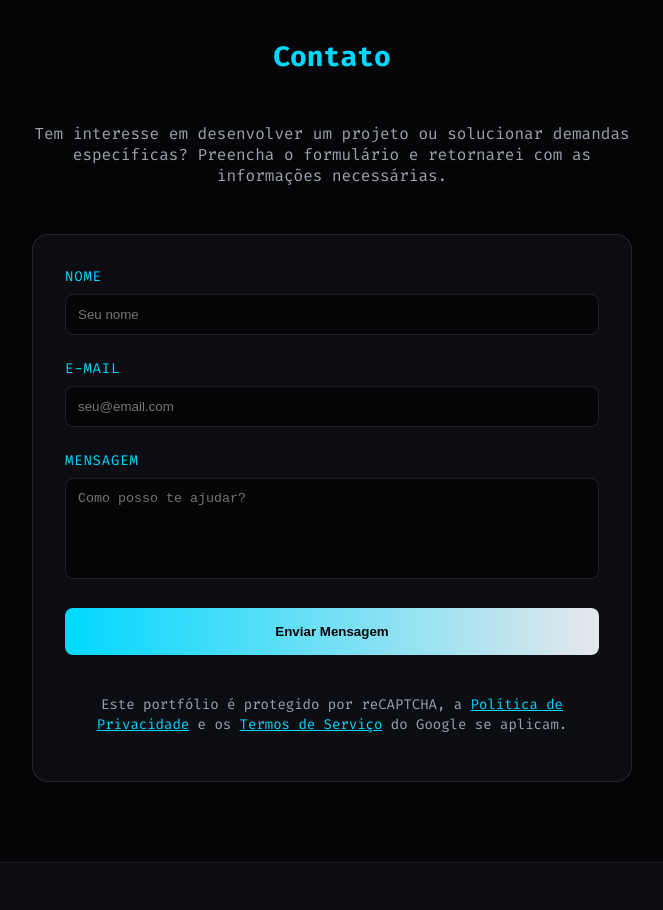
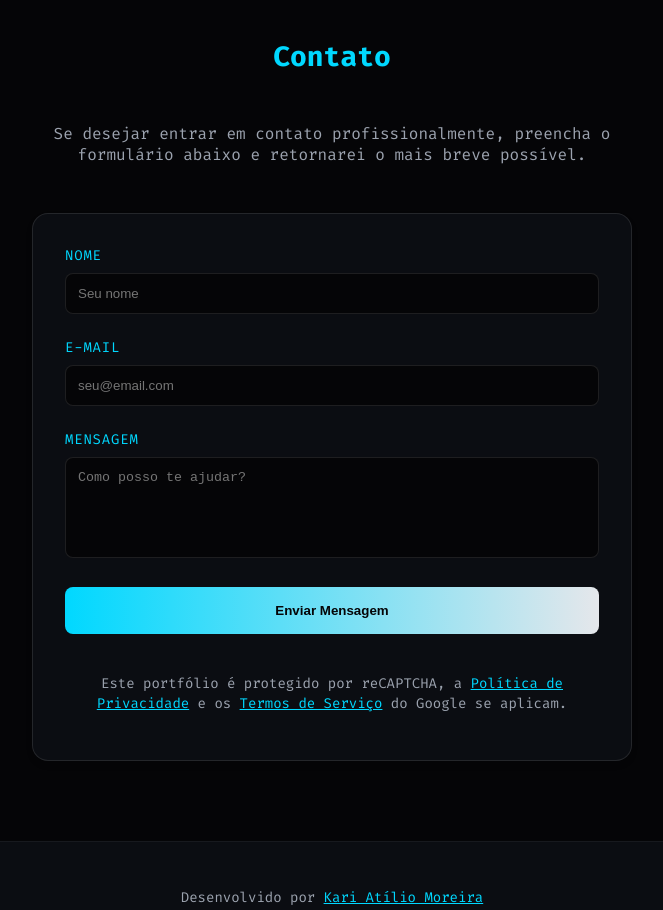
Before and after one commit to karimoreira/meu-portifolio, a React (Vite) app: page / in a window 1280 px wide. Shown: the part 3700-4610 px from the top of the page, without its empty margins (308-971 px from the left). Built offline with nearby package versions, Linux system fonts and the light colour scheme.

Commit message:
feat: melhorando escrita form

```diff
--- a/src/components/Contact/Contact.jsx
+++ b/src/components/Contact/Contact.jsx
@@ -83,7 +83,7 @@ export default function Contact() {
       <div className="contact-container">
         <h2 className="section-title" style={{justifyContent: 'center', color: 'var(--color-primary)'}}>Contato</h2>
         <p className="contact-text">
-          Tem interesse em desenvolver um projeto ou solucionar demandas específicas? Preencha o formulário e retornarei com as informações necessárias.
+          Se desejar entrar em contato profissionalmente, preencha o formulário abaixo e retornarei o mais breve possível.
         </p>
 
         <form
```
